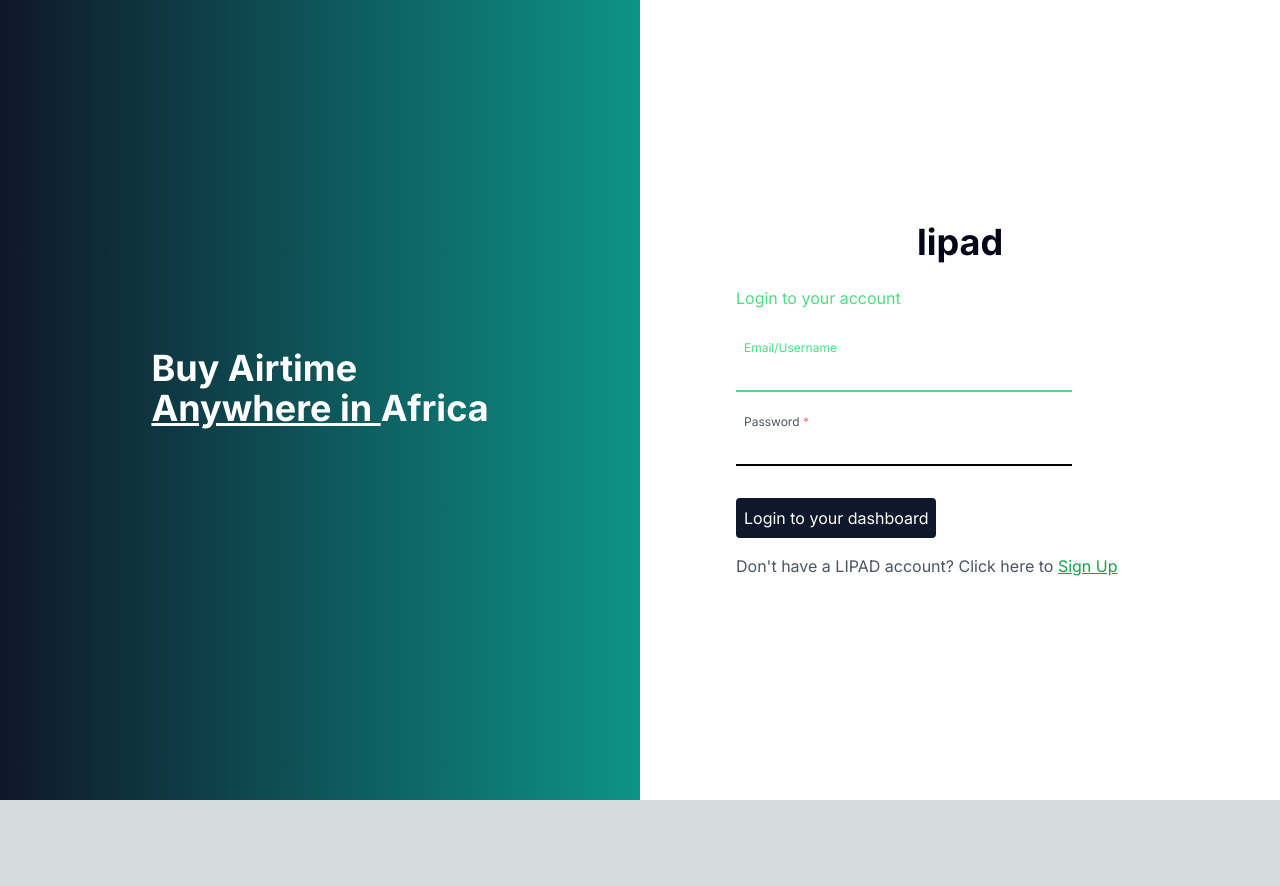
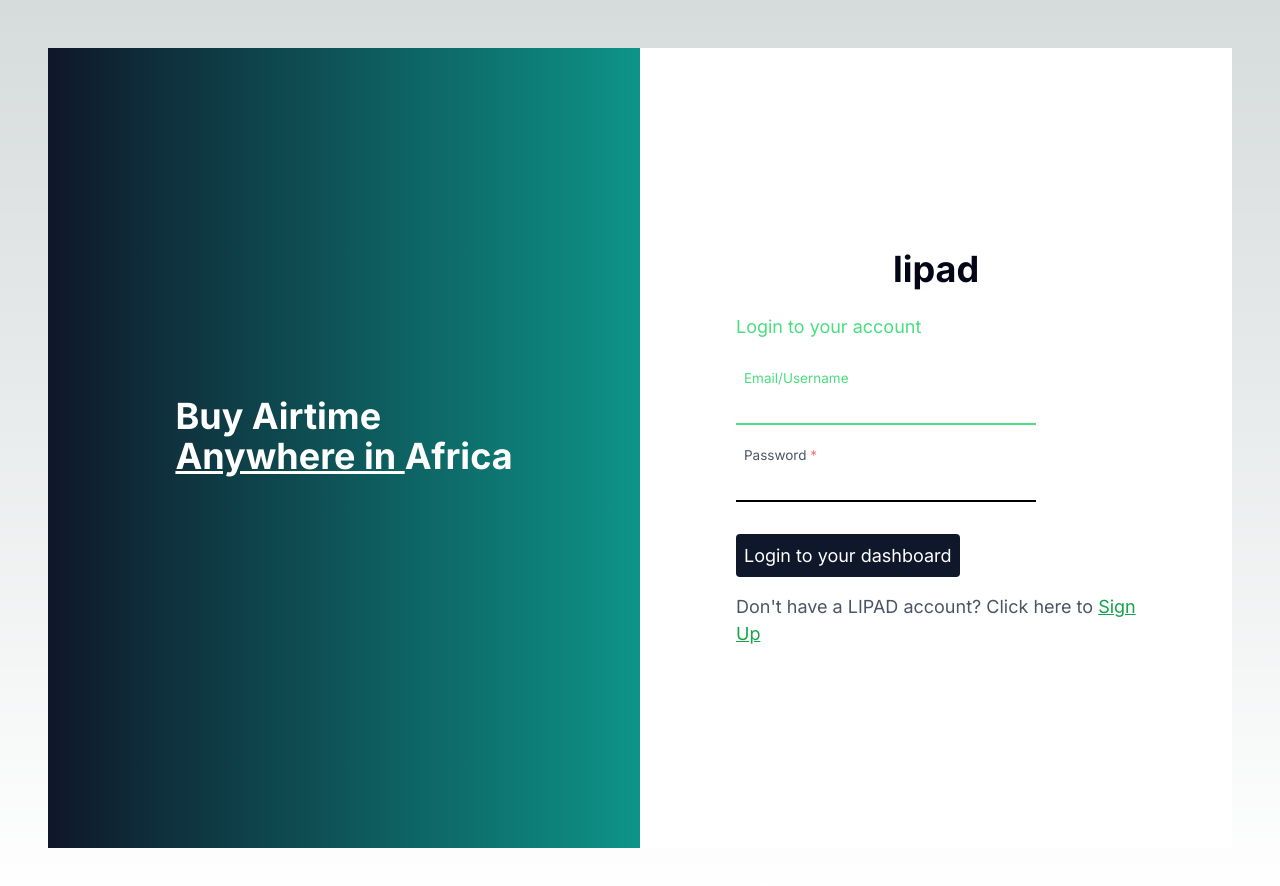
Before and after one commit to Achors/lipad, a Next.js app in the folder lipa/: page / in a window 1280 px wide. Shown: the top 886 px of the page. Before the commit the page ends 800 px from the top, so only its background shows below. Built offline with nearby package versions, Linux system fonts and the light colour scheme.

Commit message:
media for viewport adjustments

```diff
--- a/lipa/src/app/globals.css
+++ b/lipa/src/app/globals.css
@@ -26,6 +26,27 @@
     rgb(var(--background-start-rgb));
 }
 
+@media (max-width: 640px) {
+  body {
+    font-size: 14px;
+    padding: 1rem;
+  }
+}
+
+@media (min-width: 641px) {
+  body {
+    font-size: 16px;
+    padding: 2rem;
+  }
+}
+
+@media (min-width: 1024px) {
+  body {
+    font-size: 18px;
+    padding: 3rem;
+  }
+}
+
 @layer utilities {
   .text-balance {
     text-wrap: balance;
```
